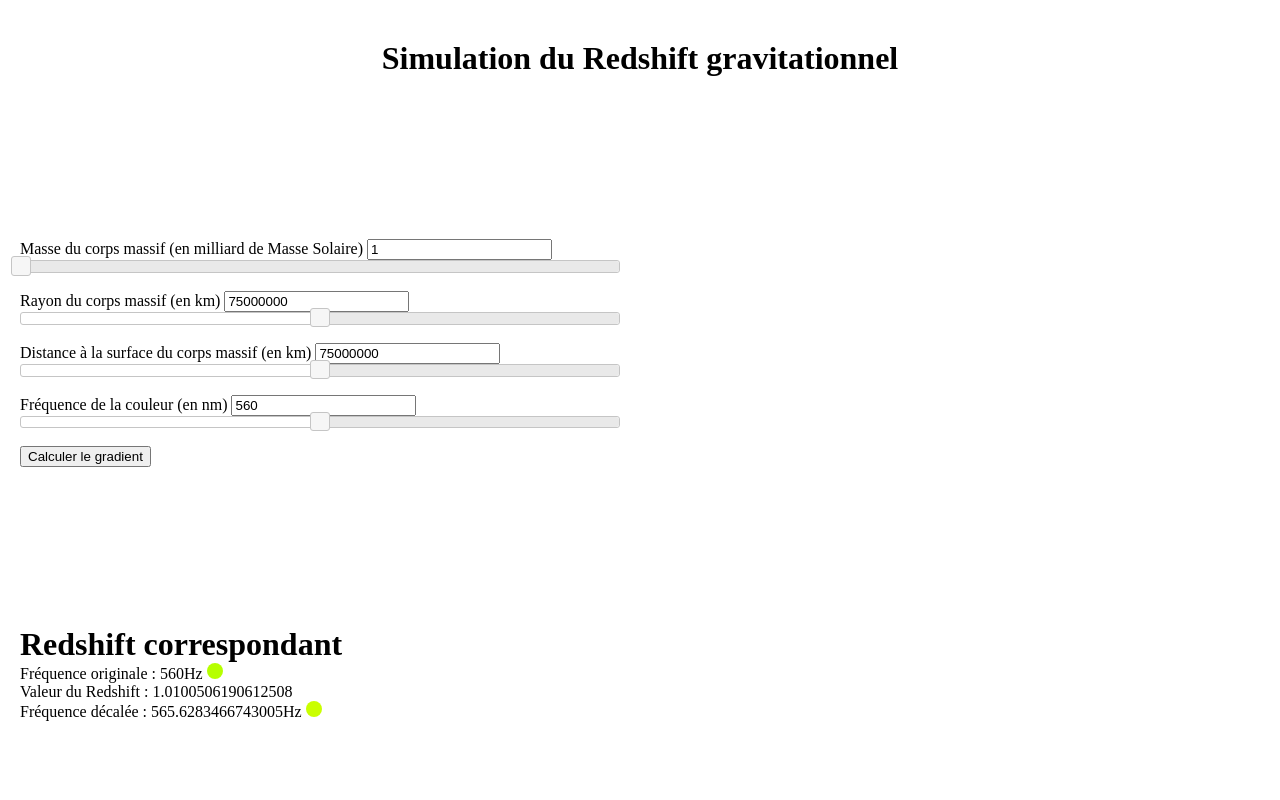
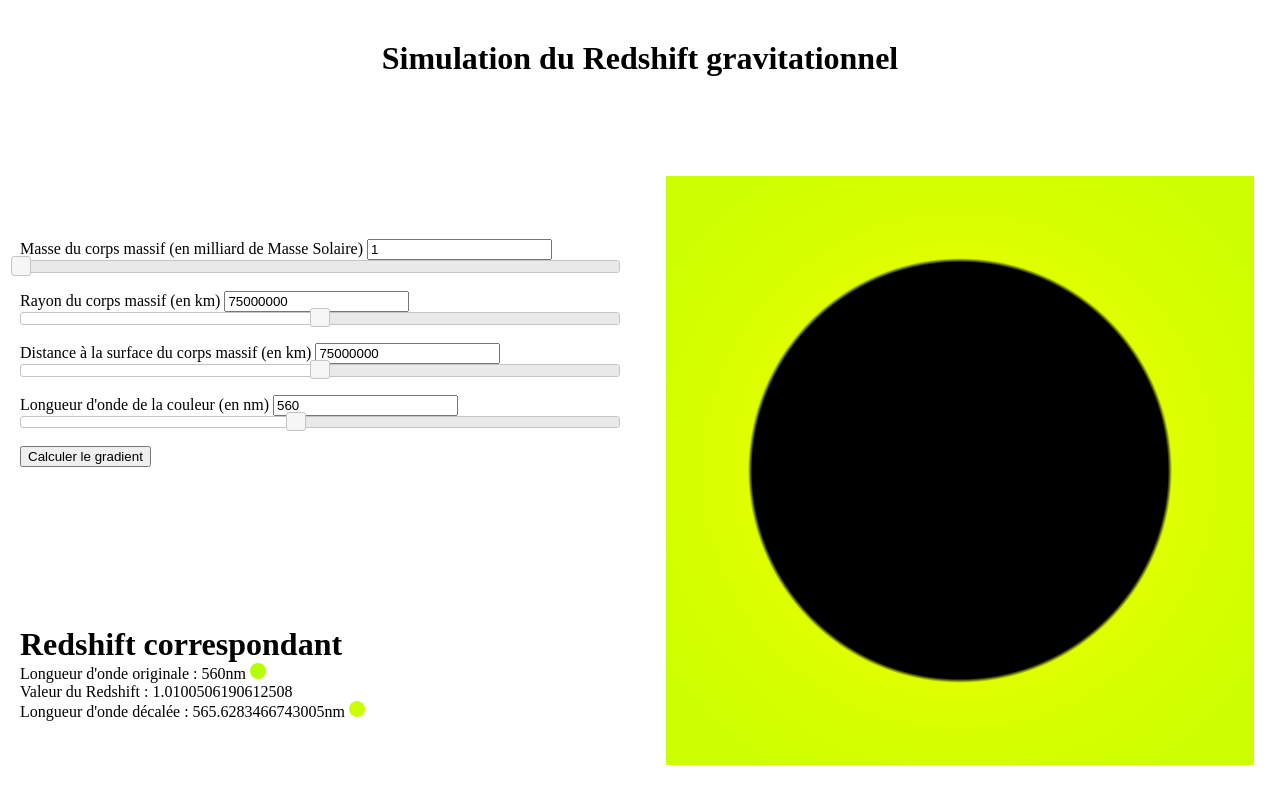
Before and after one commit to DaubieMatthieu/redshift_simulation, a Flask app: page / in a window 1280 px wide. Run offline with Flask 2, Linux system fonts and the light colour scheme; some libraries are stand-ins or nearby versions.

Commit message:
fixed gradient, corrected frequency to wavelength

```diff
--- a/script/redshift.py
+++ b/script/redshift.py
@@ -11,26 +11,26 @@ def getDataFromJquery(data):
             maximum=int(data["distance"])*1000 #km to m
             valuesnumber=int(data["valuesnumber"]);
             step=int((maximum-minimum)/valuesnumber) #100values and km to m
-            frequency=int(data["frequency"])
+            wavelength=int(data["wavelength"])
             redshifts=getRedshiftList(mass,radius,minimum,maximum,step)
             shifted_frequencies=[]
             for redshift in redshifts:
                 if (isinstance(redshift,complex)):
-                    shifted_frequency=0
+                    shifted_wavelength=0
                 else:
-                    shifted_frequency=redshift*frequency
-                shifted_frequencies.append(shifted_frequency)
+                    shifted_wavelength=redshift*wavelength
+                shifted_frequencies.append(shifted_wavelength)
             return {"shifted_frequencies":shifted_frequencies}
         elif request=="getRedshift":
             distance=int(data["distance"])*1000 #km to m
-            frequency=int(data["frequency"])
+            wavelength=int(data["wavelength"])
             redshift=getRedshift(mass,radius+distance)
             if (isinstance(redshift,complex)):
-                shifted_frequency=0
+                shifted_wavelength=0
                 redshift=str(redshift)
             else:
-                shifted_frequency=frequency*redshift
-            return {"redshift":redshift,"shifted_frequency":shifted_frequency}
+                shifted_wavelength=wavelength*redshift
+            return {"redshift":redshift,"shifted_wavelength":shifted_wavelength}
         else:
             raise Exception("request error")
     except Exception as e:
@@ -51,4 +51,4 @@ def getRedshiftList(mass,radius,minimum,maximum,step):
     for distance in distances:
         redshift=getRedshift(mass,radius+distance)
         redshifts.append(redshift)
-    return(redshifts)
+    return redshifts
--- a/static/index.css
+++ b/static/index.css
@@ -45,7 +45,7 @@
   margin:auto;
 }
 
-.frequency-color {
+.wavelength-color {
   display: inline-block;
   height:1em;
   width: 1em;
--- a/static/index.js
+++ b/static/index.js
@@ -7,43 +7,43 @@ $(document).ready(function() {
     var min=parseInt(slider.attr("min"));
     var value=parseInt(input.attr('value'));
     var name=slider.attr("name");
-    if (name!="distancemax" && name!="distancemin") {
-      slide=function (event, ui) {
-        input.val(ui.value);
-        getRedshift(displayRedshift);
-      }
-    } else {
-      slide=function (event, ui) {
-        input.val(ui.value);
-      }
-    }
+    step=1;
+    if ((max-min)/step>50) {step=(max-min)/50;}
     slider.slider({
       range: "max",
       min: min,
       max: max,
+      step: step,
       value: value,
-      slide: slide
+      slide: function (event, ui) {
+        input.val(ui.value);
+        getRedshift(displayRedshift);
+        getRedshiftGradient(displayRedshiftGradient);
+      }
     });
     input.change(function() {
       slider.slider("value", $(this).val());
+      getRedshift(displayRedshift);
+      getRedshiftGradient(displayRedshiftGradient);
     });
   })
   $("#displayRedshiftGradient").click(function () {
     getRedshiftGradient(displayRedshiftGradient);
   });
   getRedshift(displayRedshift);
+  getRedshiftGradient(displayRedshiftGradient);
 });
 
 function displayRedshift(response) {
   data=getData();
   response=JSON.parse(response);
-  originalFrequency=parseInt(data["frequency"]);
-  shiftedFrequency=response["shifted_frequency"];
-  $('#original-frequency').html(JSON.stringify(originalFrequency));
-  $('#original-frequency-color').css({background:RGBAToHexA(wavelengthToColor(originalFrequency))});
+  originalWavelength=parseInt(data["wavelength"]);
+  shiftedWavelength=response["shifted_wavelength"];
+  $('#original-wavelength').html(JSON.stringify(originalWavelength));
+  $('#original-wavelength-color').css({background:RGBAToHexA(wavelengthToColor(originalWavelength))});
   $('#redshift-value').html(JSON.stringify(response["redshift"]));
-  $('#shifted-frequency').html(JSON.stringify(shiftedFrequency));
-  $('#shifted-frequency-color').css({background:RGBAToHexA(wavelengthToColor(shiftedFrequency))});
+  $('#shifted-wavelength').html(JSON.stringify(shiftedWavelength));
+  $('#shifted-wavelength-color').css({background:RGBAToHexA(wavelengthToColor(shiftedWavelength))});
 }
 
 function getRedshift(callback=function(){}) {
@@ -81,14 +81,13 @@ function displayRedshiftGradient(response) {
   data=getData();
   distance=parseInt(data["distance"]);
   radius=parseInt(data["radius"]);
-  blackPercentage=parseInt(radius/(distance+radius)*100);
+  objectPercentage=parseInt(radius/(distance+radius)*100);
   background="radial-gradient(";
-  background+="black "+blackPercentage+"%"
-  shiftedFrequencies.forEach(function(shiftedFrequency) {
-    background+=","+RGBAToHexA(wavelengthToColor(shiftedFrequency))+" 1%"
+  background+="black "+objectPercentage+"%"
+  shiftedFrequencies.forEach(function(shiftedWavelength) {
+    background+=","+RGBAToHexA(wavelengthToColor(shiftedWavelength))
   });
   background+=")";
-  console.log(background)
   $('#redshift-gradient-display').css({
     background: background
   });
--- a/templates/index.html
+++ b/templates/index.html
@@ -37,20 +37,20 @@
                   </div>
                   </br>
                   <div class="controller">
-                    <label>Fréquence de la couleur (en nm)</label>
-                    <input type="text" name="frequency" value="560" />
-                    <div class="slider" name="frequency" min="380" max="740"></div>
+                    <label>Longueur d'onde de la couleur (en nm)</label>
+                    <input type="text" name="wavelength" value="560" />
+                    <div class="slider" name="wavelength" min="380" max="780"></div>
                   </div>
                   </br>
                   <button id="displayRedshiftGradient">Calculer le gradient</button>
                 </div>
                 <div id="redshift-display">
                   <h1>Redshift correspondant</h1>
-                  <span>Fréquence originale : </span><span id="original-frequency"></span><span>Hz </span><span class="frequency-color" id="original-frequency-color"></span>
+                  <span>Longueur d'onde originale : </span><span id="original-wavelength"></span><span>nm </span><span class="wavelength-color" id="original-wavelength-color"></span>
                   <br>
                   <span>Valeur du Redshift : </span><span id="redshift-value"></span>
                   <br>
-                  <span>Fréquence décalée : </span><span id="shifted-frequency"></span><span>Hz </span><span class="frequency-color" id="shifted-frequency-color"></span>
+                  <span>Longueur d'onde décalée : </span><span id="shifted-wavelength"></span><span>nm </span><span class="wavelength-color" id="shifted-wavelength-color"></span>
                 </div>
               </div>
               <div id="right-container">
```
